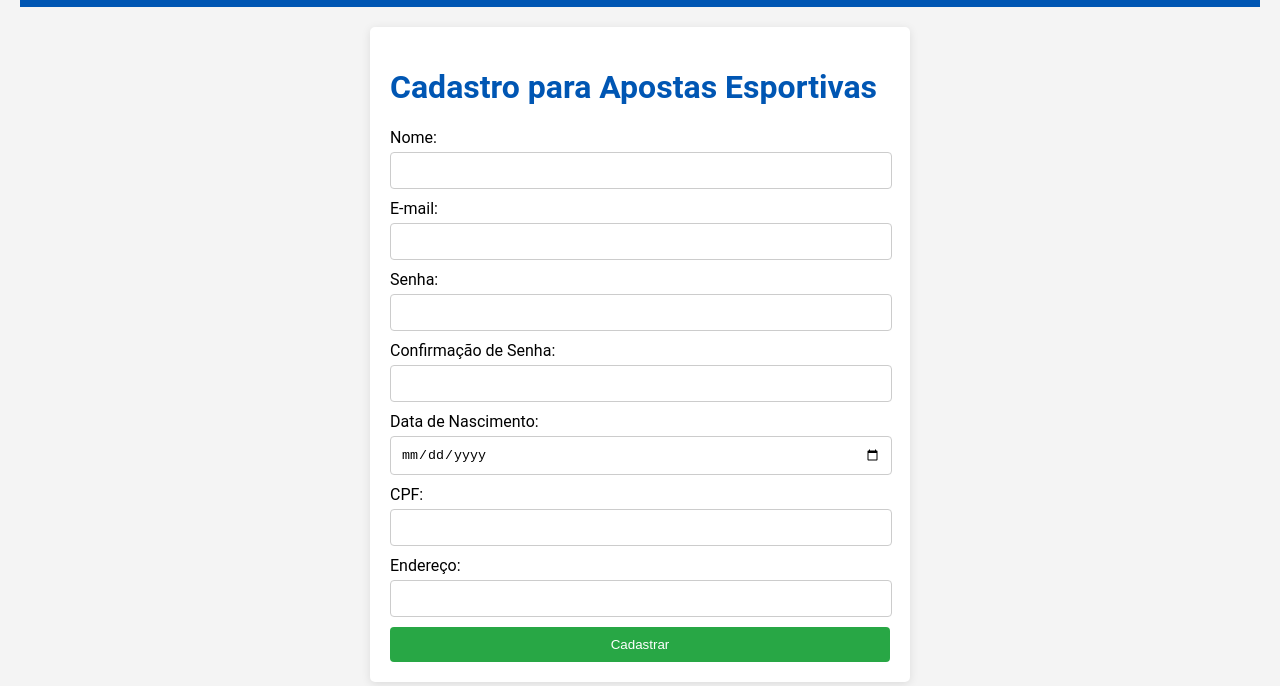
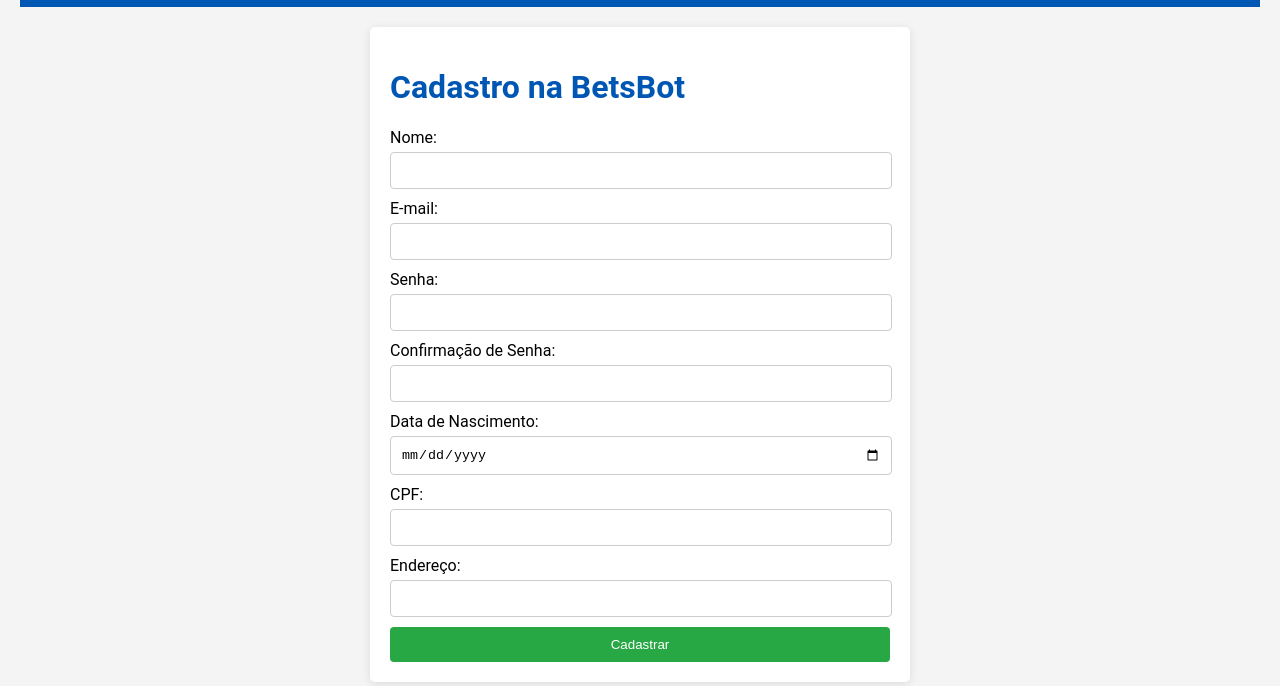
Before and after one commit to joaoCunhaSouza/Class-Work-19-09-24, a plain HTML site: page Pages/cadastro.html in a window 1280 px wide. Shown: the part 114-800 px from the top of the page. Drawn offline with Linux system fonts and the light colour scheme.

Commit message:
att cadastro titulo

```diff
--- a/Pages/cadastro.html
+++ b/Pages/cadastro.html
@@ -4,7 +4,7 @@
     <meta charset="UTF-8">
     <meta name="viewport" content="width=device-width, initial-scale=1.0">
     <link rel="stylesheet" href="styleCadastro.css">
-    <title>Cadastro de Usuário - Apostas Esportivas</title>
+    <title>Cadastro de Usuário - BetsBot</title>
 </head>
 <body>
 
@@ -24,7 +24,7 @@
     </header>
 
     <main>
-        <h1>Cadastro para Apostas Esportivas</h1>
+        <h1>Cadastro na BetsBot</h1>
 
         <form action="/cadastrar" method="post">
             <label for="nome">Nome:</label>
```
